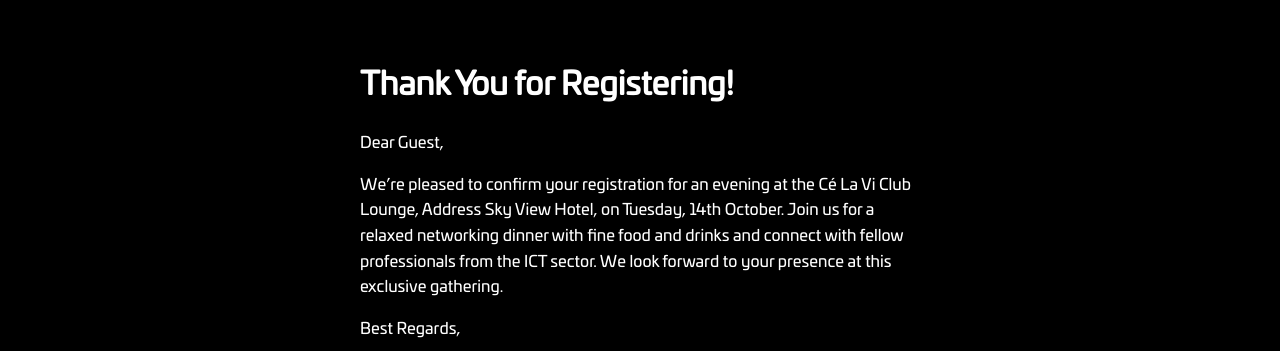
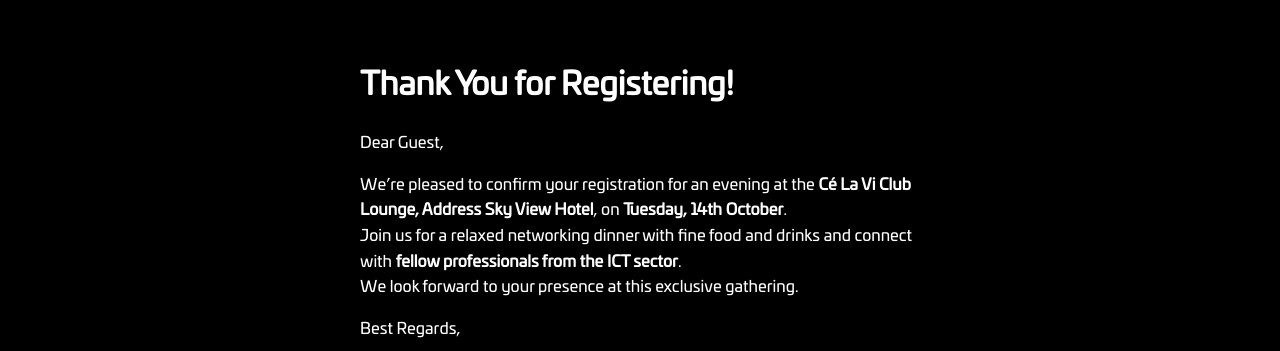
Before and after one commit to ogdevelpers/commscope-next, a Next.js app: page /submission in a window 1280 px wide. Shown: the top 351 px of the page. Built offline with nearby package versions, Linux system fonts and the light colour scheme.

Commit message:
Thank you page changes

```diff
--- a/src/components/ThankYou/ThankYou.tsx
+++ b/src/components/ThankYou/ThankYou.tsx
@@ -34,7 +34,9 @@
         The event will take place at <span className={styles.link}> <a href='https://msdplus.com/hotel' target="_blank" rel="noopener noreferrer">The Peninsula, Bangkok</a> </span>, from 29th September to 2nd October 2025.
       </div> */}
       <div style={{color: 'white'}}>
-      We’re pleased to confirm your registration for an evening at the Cé La Vi Club Lounge, Address Sky View Hotel, on Tuesday, 14th October. Join us for a relaxed networking dinner with fine food and drinks and connect with fellow professionals from the ICT sector. We look forward to your presence at this exclusive gathering.
+      We’re pleased to confirm your registration for an evening at the <strong>Cé La Vi Club Lounge, Address Sky View Hotel</strong>, on <strong>Tuesday, 14th October</strong>.<br></br>
+      Join us for a relaxed networking dinner with fine food and drinks and connect with <strong>fellow professionals from the ICT sector</strong>.<br></br>
+      We look forward to your presence at this exclusive gathering.
       </div>
       <div style={{color: 'white'}}>Best Regards,</div>
       <div className={styles.signature}>The CommScope Team</div>
```
